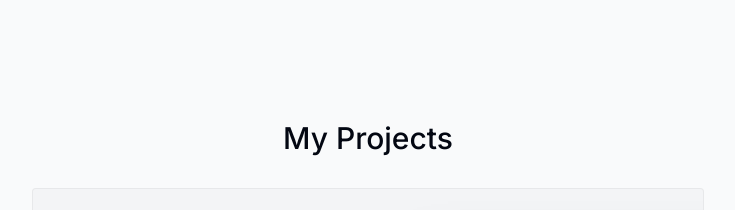
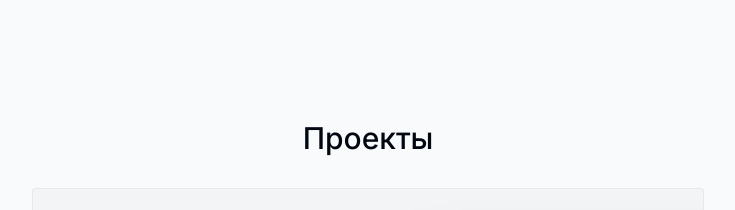
Before and after one commit to pokeuq/portfolio, a Next.js app: page / in a window 1280 px wide. Shown: the part 1260-1470 px from the top of the page, without its empty margins (272-1007 px from the left). Built offline with nearby package versions, Linux system fonts and the light colour scheme.

Commit message:
Update projects.tsx

```diff
--- a/components/projects.tsx
+++ b/components/projects.tsx
@@ -11,7 +11,7 @@ export default function Projects() {
   const { ref } = useSectionInView("Projects", 0.5);
   return (
     <section ref={ref} id="projects" className="mb-28 scroll-mt-28">
-      <SectionHeading>My projects</SectionHeading>
+      <SectionHeading>Проекты</SectionHeading>
 
       <div>
         {projectsData.map((project, index) => (
```
